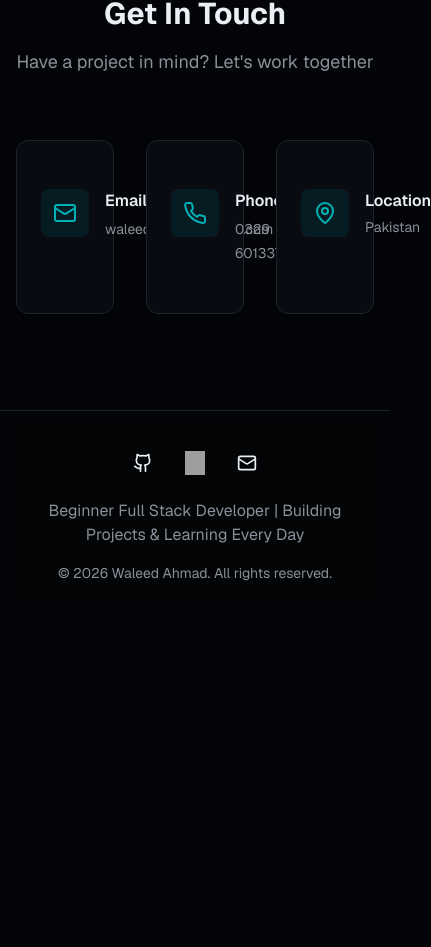
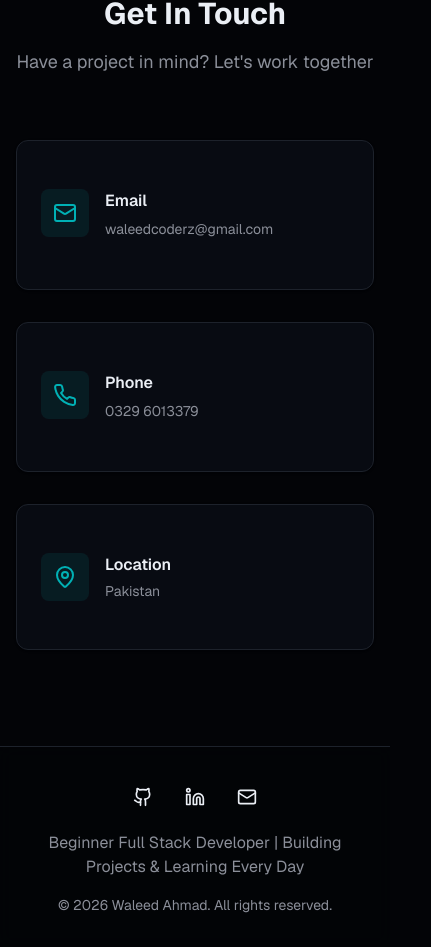
Before and after one commit to itswaleed-dev/portfolio, a Next.js app: page / in a window 390 px wide. Shown: the part 8755-9702 px from the top of the page, 431 px wide, since content can reach past the window. Before the commit the page ends 9370 px from the top, so only its background shows below. Built offline with nearby package versions, Linux system fonts and the light colour scheme; grey boxes are pictures that could not be loaded.

Commit message:
ready for production

```diff
--- a/app/layout.tsx
+++ b/app/layout.tsx
@@ -14,19 +14,19 @@ export const metadata: Metadata = {
   icons: {
     icon: [
       {
-        url: "https://res.cloudinary.com/do3bdamxv/image/upload/v1784364353/wa_vfl6x5.png",
+        url: "https://res.cloudinary.com/do3bdamxv/image/upload/v1784895027/LOGO_WA_yhzafh.png",
         media: "(prefers-color-scheme: light)",
       },
       {
-        url: "https://res.cloudinary.com/do3bdamxv/image/upload/v1784364353/wa_vfl6x5.png",
+        url: "https://res.cloudinary.com/do3bdamxv/image/upload/v1784895027/LOGO_WA_yhzafh.png",
         media: "(prefers-color-scheme: dark)",
       },
       {
-        url: "https://res.cloudinary.com/do3bdamxv/image/upload/v1784364353/wa_vfl6x5.png",
+        url: "https://res.cloudinary.com/do3bdamxv/image/upload/v1784895027/LOGO_WA_yhzafh.png",
         type: "image/svg+xml",
       },
     ],
-    apple:"https://res.cloudinary.com/do3bdamxv/image/upload/v1784364353/wa_vfl6x5.png",
+    apple:"https://res.cloudinary.com/do3bdamxv/image/upload/v1784895027/LOGO_WA_yhzafh.png",
   },
 }
 
--- a/components/contact.tsx
+++ b/components/contact.tsx
@@ -55,7 +55,7 @@ export function Contact() {
             <p className="text-muted-foreground text-lg">Have a project in mind? Let's work together</p>
           </div>
 
-          <div className="grid grid-cols-3 lg:grid-cols-3 gap-8">
+          <div className="grid  sm:grid-cols-1 lg:grid-cols-3 gap-8">
               <Card>
                 <CardContent className="p-6 flex items-start gap-4">
                   <div className="p-3 rounded-lg bg-primary/10 text-primary">
--- a/components/footer.tsx
+++ b/components/footer.tsx
@@ -1,4 +1,4 @@
-import { Github, Mail } from "lucide-react"
+import { Github, Mail,Linkedin } from "lucide-react"
 
 export function Footer() {
   return (
@@ -16,13 +16,15 @@ export function Footer() {
               <Github className="h-5 w-5" />
             </a>
             <a
-              href="https://www.fiverr.com/users/waleeddevexpert/seller_dashboard"
+                href="https://www.linkedin.com/in/waleed-ahmad-192598405/"
+
               target="_blank"
               rel="noopener noreferrer"
               className="p-2 hover:text-primary transition-colors"
               aria-label="Fiverr"
             >
-                             <img  className="h-6 w-5"  src="https://companieslogo.com/img/orig/FVRR.D-1ec02e6b.png?t=1720244491" />
+              <Linkedin className="h-5 w-5" />
+
             </a>
             <a
               href="mailto:waleedcoderz@gmail.com"
```
